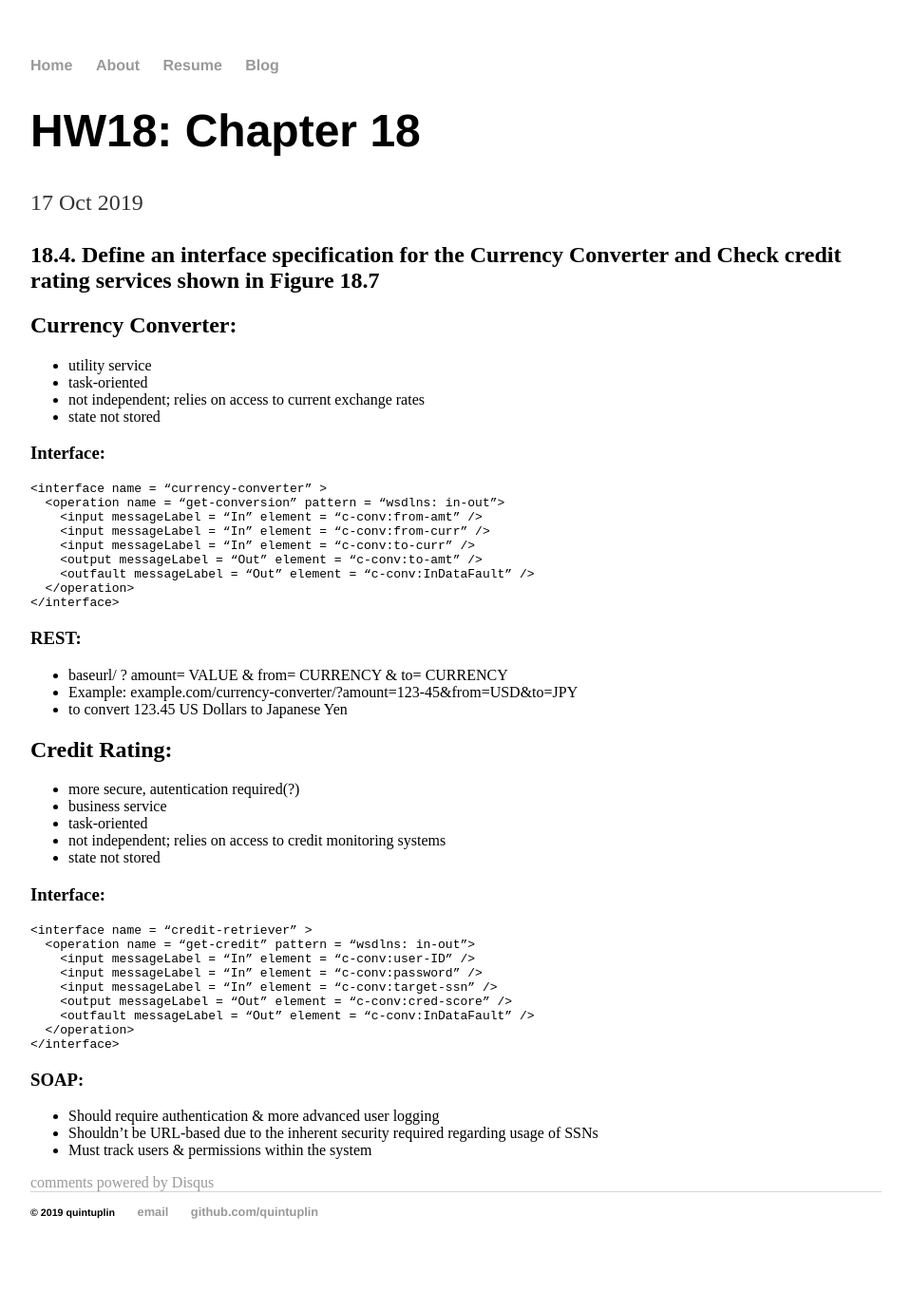
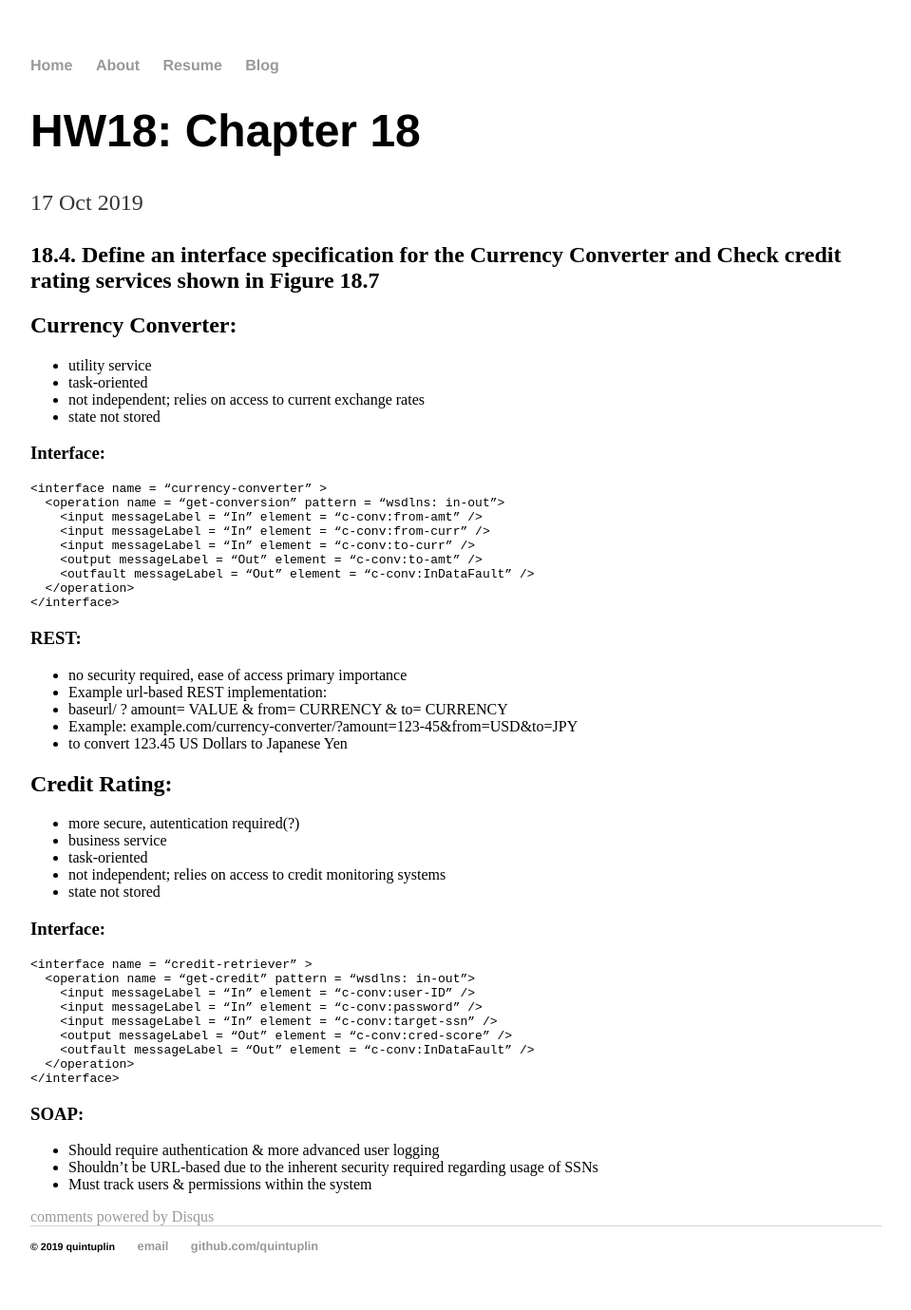
Before and after one commit to Quintuplin/quintuplin.github.io, a Jekyll site: the page built from _posts/2019-10-17-Chapter-18.md, in a window 1280 px wide. Shown: the whole page at 95% size, without its empty margins (160-1119 px from the left). Built offline with Jekyll 4.4.1, drawn with Linux system fonts in a browser that asks for light colours; comment, search, counter and statistics services are not loaded; before the commit the page ends 1343 px from its top, so only the background shows below that.

Commit message:
Update 2019-10-17-Chapter-18.md

````diff
--- a/_posts/2019-10-17-Chapter-18.md
+++ b/_posts/2019-10-17-Chapter-18.md
@@ -26,6 +26,8 @@ date: 2019-10-17
 ```
 
 ### REST:
+* no security required, ease of access primary importance
+* Example url-based REST implementation:
 * baseurl/ ? amount= VALUE & from= CURRENCY & to= CURRENCY
 * Example: example.com/currency-converter/?amount=123-45&from=USD&to=JPY
 * to convert 123.45 US Dollars to Japanese Yen
````
